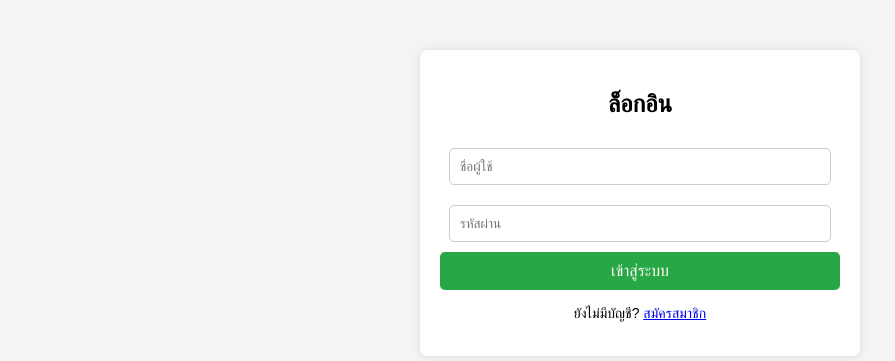
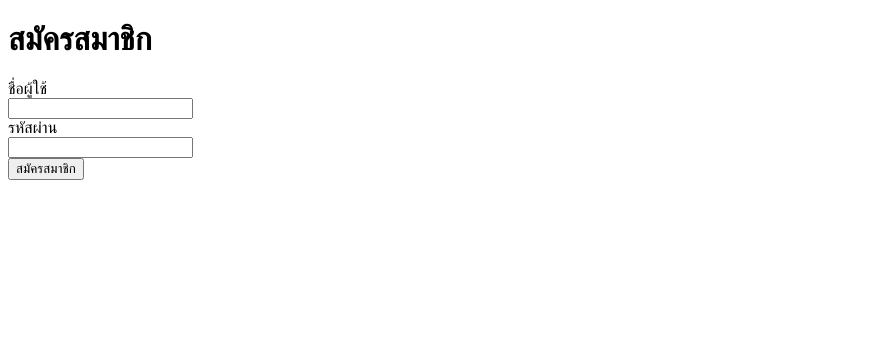
Before and after one commit to kkshaolin/my_flask, a Flask app: page /register in a window 1280 px wide. Shown: the top 361 px of the page, without its empty margins (0-895 px from the left). Run offline with Flask 3, Linux system fonts and the light colour scheme.

Commit message:
re signup page

```diff
--- a/templates/register.html
+++ b/templates/register.html
@@ -1,115 +1,18 @@
 <!DOCTYPE html>
-<html lang="th">
+<html lang="en">
 <head>
     <meta charset="UTF-8">
     <meta name="viewport" content="width=device-width, initial-scale=1.0">
-    <title>สมัครสมาชิก & ล็อกอิน</title>
-    <style>
-        /* ตั้งค่าสไตล์พื้นฐานให้กับหน้าเว็บ */
-        body {
-            font-family: Arial, sans-serif;
-            background-color: #f4f4f4;
-            text-align: center;
-            margin: 0;
-            padding: 0;
-        }
-
-        /* สไตล์ของกล่องฟอร์ม */
-        .container {
-            width: 100%;
-            max-width: 400px;
-            background: white;
-            padding: 20px;
-            margin: 50px auto;
-            box-shadow: 0px 0px 10px rgba(0, 0, 0, 0.1);
-            border-radius: 8px;
-        }
-
-        /* ปรับสไตล์ของ input field */
-        input[type="text"], input[type="email"], input[type="password"] {
-            width: 90%;
-            padding: 10px;
-            margin: 10px 0;
-            border: 1px solid #ccc;
-            border-radius: 5px;
-        }
-
-        /* ปรับสไตล์ของปุ่ม */
-        button {
-            background: #28a745;
-            color: white;
-            padding: 10px;
-            border: none;
-            width: 100%;
-            cursor: pointer;
-            border-radius: 5px;
-            font-size: 16px;
-        }
-
-        button:hover {
-            background: #218838;
-        }
-
-        /* ปรับสไตล์ของลิงก์ */
-        .switch {
-            margin-top: 15px;
-            font-size: 14px;
-        }
-    </style>
+    <title>Document</title>
 </head>
 <body>
-
-    <!-- กล่องสำหรับฟอร์มล็อกอิน -->
-    <div class="container" id="loginForm">
-        <h2>ล็อกอิน</h2>
-        <form>
-            <!-- ช่องใส่ชื่อผู้ใช้ -->
-            <input type="text" placeholder="ชื่อผู้ใช้" required>
-
-            <!-- ช่องใส่รหัสผ่าน -->
-            <input type="password" placeholder="รหัสผ่าน" required>
-
-            <!-- ปุ่มกดเข้าสู่ระบบ -->
-            <button type="submit">เข้าสู่ระบบ</button>
-        </form>
-
-        <!-- ลิงก์เปลี่ยนไปหน้าสมัครสมาชิก -->
-        <p class="switch">ยังไม่มีบัญชี? <a href="#" onclick="showRegister()">สมัครสมาชิก</a></p>
-    </div>
-
-    <!-- กล่องสำหรับฟอร์มสมัครสมาชิก -->
-    <div class="container" id="registerForm" style="display: none;">
-        <h2>สมัครสมาชิก</h2>
-        <form>
-            <!-- ช่องใส่ชื่อผู้ใช้ -->
-            <input type="text" placeholder="ชื่อผู้ใช้" required>
-
-            <!-- ช่องใส่อีเมล -->
-            <input type="email" placeholder="อีเมล" required>
-
-            <!-- ช่องใส่รหัสผ่าน -->
-            <input type="password" placeholder="รหัสผ่าน" required>
-
-            <!-- ปุ่มกดสมัครสมาชิก -->
-            <button type="submit">สมัครสมาชิก</button>
-        </form>
-
-        <!-- ลิงก์เปลี่ยนไปหน้าล็อกอิน -->
-        <p class="switch">มีบัญชีอยู่แล้ว? <a href="#" onclick="showLogin()">เข้าสู่ระบบ</a></p>
-    </div>
-
-    <script>
-        // ฟังก์ชันสำหรับแสดงฟอร์มสมัครสมาชิก
-        function showRegister() {
-            document.getElementById("loginForm").style.display = "none";
-            document.getElementById("registerForm").style.display = "block";
-        }
-
-        // ฟังก์ชันสำหรับแสดงฟอร์มล็อกอิน
-        function showLogin() {
-            document.getElementById("loginForm").style.display = "block";
-            document.getElementById("registerForm").style.display = "none";
-        }
-    </script>
+    <h1>สมัครสมาชิก</h1>
+    <form>
+        <label for="username">ชื่อผู้ใช้</label><br>
+        <input type="text" id="username" name="username"><br>
+        <label for="password">รหัสผ่าน</label><br>
+        <input type="password" id="password" name="password" required><br>
+        <button type="submit">สมัครสมาชิก</button>
+    </form>
 </body>
 </html>
```
